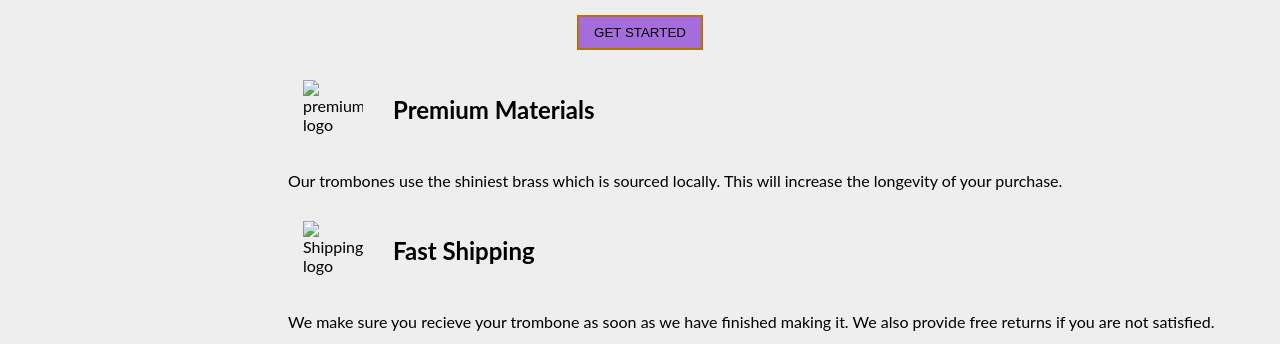
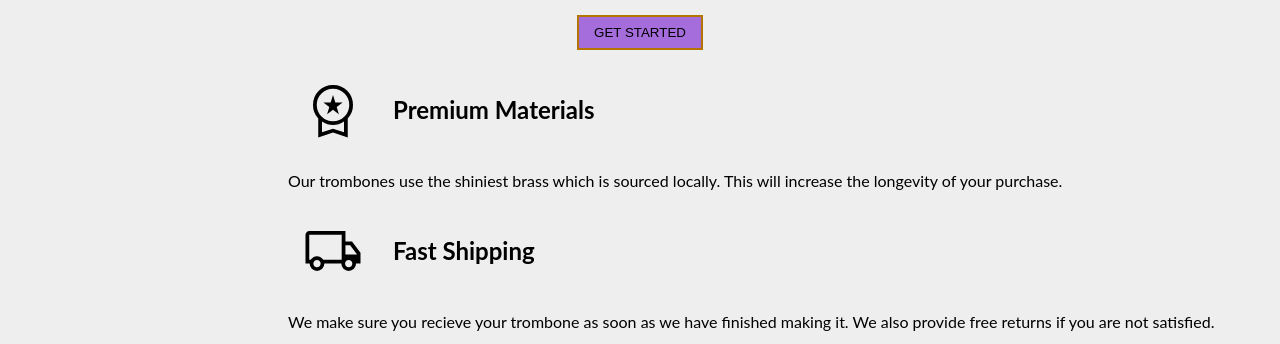
Before and after one commit to Mounir-kh/Product-Landing-Page, a plain HTML site: page index.html in a window 1280 px wide. Shown: the part 203-547 px from the top of the page. Drawn offline with Linux system fonts and the light colour scheme.

Commit message:
Icon images type changed

```diff
--- a/index.html
+++ b/index.html
@@ -31,7 +31,7 @@
         <section id="container1">
             <div class="container1_child">
                 <div class="logo_img">
-                <img src="images/premium.png" alt="premium logo">
+                <img src="images/premium.svg" alt="premium logo">
                 <h2 id="premium">Premium Materials</h2>
                 </div>
                 <p>Our trombones use the shiniest brass which is sourced locally. This will increase the longevity of your purchase.</p>
@@ -40,7 +40,7 @@
             <!---------- Second container child---------------->
             <div class="container1_child">
                 <div class="logo_img">
-                <img src="images/shipping.png" alt="Shipping logo">
+                <img src="images/shipping.svg" alt="Shipping logo">
                 <h2 class="fast_shipping">Fast Shipping</h2>
                 </div>
                 <p>We make sure you recieve your trombone as soon as we have finished making it. We also provide free returns if you are not satisfied.</p>
@@ -48,7 +48,7 @@
            <!--------------Third container child---------------->
             <div class="container1_child">
                 <div class="logo_img">
-                <img src="images/quality_icon.png" alt="Quality assurance">
+                <img src="images/quality_icon.svg" alt="Quality assurance">
                 <h2 id="quality_assurance">Quality Assurance</h2>
                 </div>
                 <p>For every purchase you make, we will ensure there are no damages or faults and we will check and test the pitch of your instrument.</p>
```
